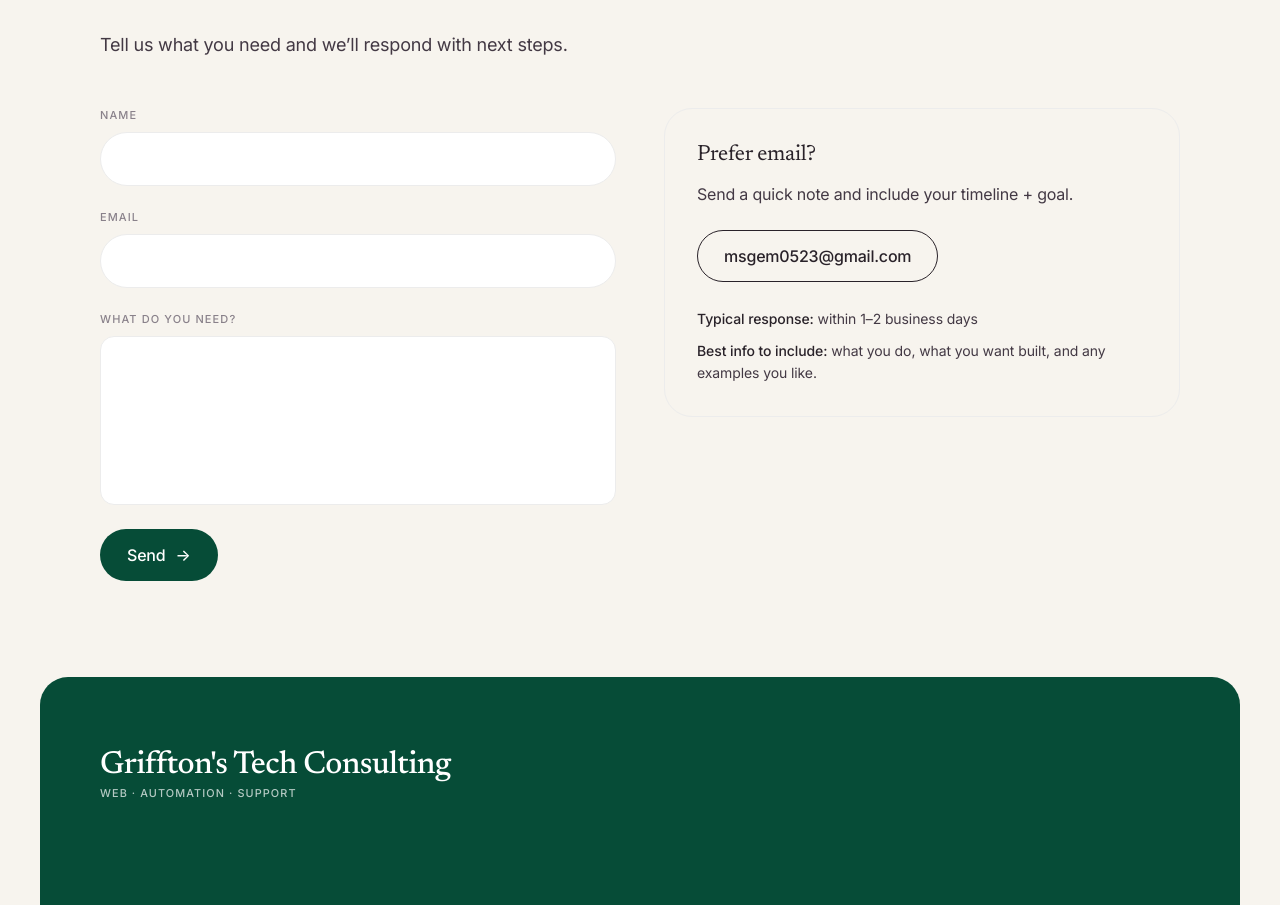
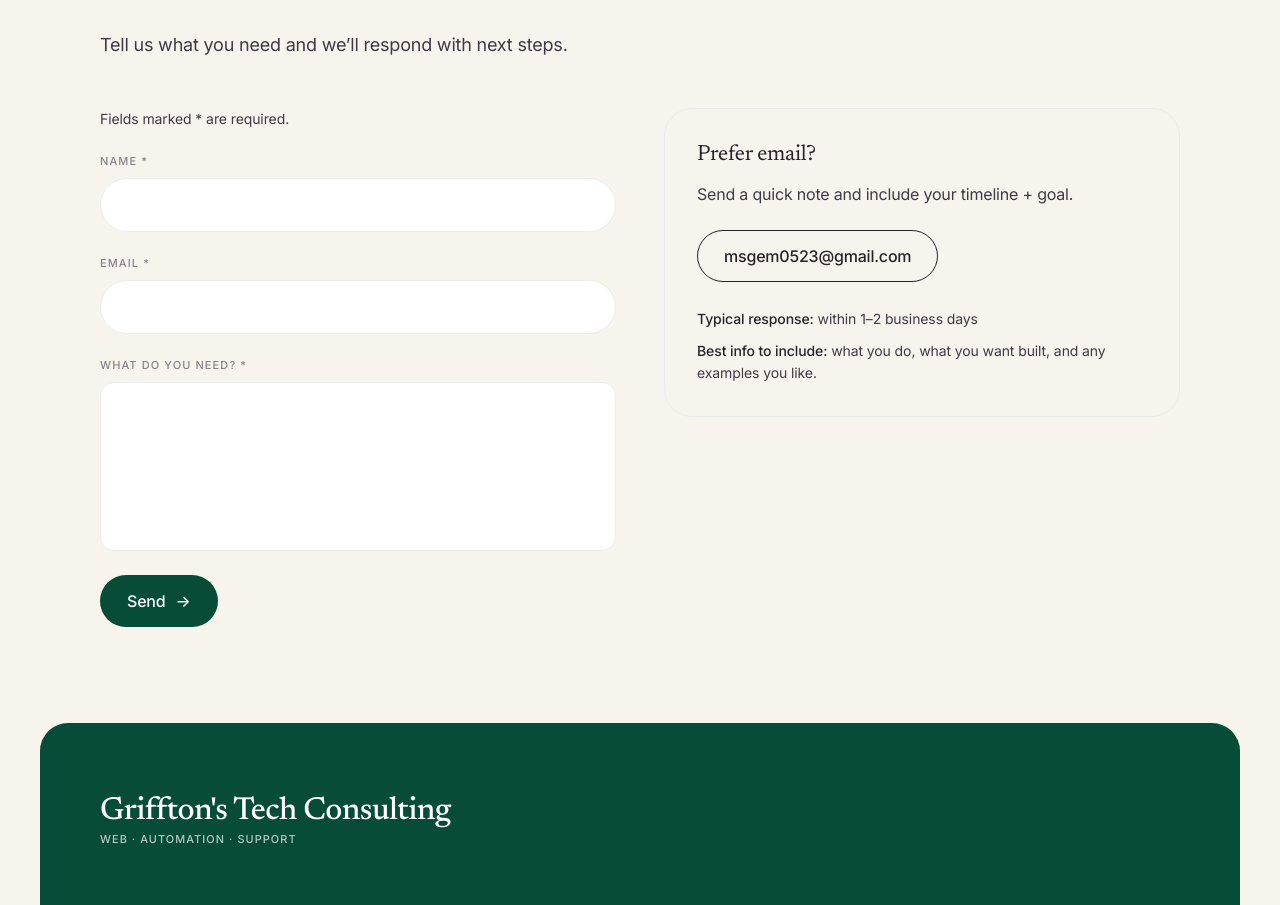
Before and after one commit to msgem0523/grifftontechconsulting, a React (Vite) app in the folder grifftons-tech-consulting-react/: page / in a window 1280 px wide. Shown: the part 3613-4518 px from the top of the page. Built offline with nearby package versions, Linux system fonts and the light colour scheme.

Commit message:
fix(a11y): Mark required fields and associate hints

```diff
--- a/grifftons-tech-consulting-react/src/ds/components/forms/Input.jsx
+++ b/grifftons-tech-consulting-react/src/ds/components/forms/Input.jsx
@@ -2,11 +2,16 @@ import React from 'react';
 
 export function Input({label,error,hint,multiline=false,rows=4,style,...rest}){
   const [focus,setFocus]=React.useState(false);
+  const descriptionId=React.useId();
   const shared={width:'100%',boxSizing:'border-box',border:0,outline:0,background:'transparent',
     fontFamily:'var(--font-body)',fontSize:16,lineHeight:'27px',letterSpacing:'-0.2px',color:'var(--text-primary)',resize:'none'};
+  const describedBy=(error||hint)?descriptionId:undefined;
+
   return <label style={{display:'block',width:'100%'}}>
     {label&&<span style={{display:'block',marginBottom:10,fontFamily:'var(--font-body)',fontSize:11,
-      letterSpacing:'.1em',textTransform:'uppercase',fontWeight:500,color:'var(--text-muted)'}}>{label}</span>}
+      letterSpacing:'.1em',textTransform:'uppercase',fontWeight:500,color:'var(--text-muted)'}}>
+      {label}{rest.required&&' *'}
+    </span>}
     <span style={{padding:multiline?'14px 22px':'0 22px',
       height:multiline?'auto':'var(--control-height)',display:'flex',alignItems:'center',
       background:'var(--surface-raised)',
@@ -15,10 +20,10 @@ export function Input({label,error,hint,multiline=false,rows=4,style,...rest}){
       boxShadow:focus?'0 0 0 3px var(--saffron-light)':'none',
       transition:'var(--transition-interactive)',...style}}>
       {multiline
-        ? <textarea rows={rows} onFocus={()=>setFocus(true)} onBlur={()=>setFocus(false)} style={shared} {...rest}/>
-        : <input onFocus={()=>setFocus(true)} onBlur={()=>setFocus(false)} style={shared} {...rest}/>}
+        ? <textarea rows={rows} onFocus={()=>setFocus(true)} onBlur={()=>setFocus(false)} aria-describedby={describedBy} style={shared} {...rest}/>
+        : <input onFocus={()=>setFocus(true)} onBlur={()=>setFocus(false)} aria-describedby={describedBy} style={shared} {...rest}/>}
     </span>
-    {(error||hint)&&<span style={{display:'block',marginTop:8,paddingLeft:22,fontFamily:'var(--font-body)',
+    {(error||hint)&&<span id={descriptionId} style={{display:'block',marginTop:8,paddingLeft:22,fontFamily:'var(--font-body)',
       fontSize:13,lineHeight:'19px',color:error?'var(--error)':'var(--text-muted)'}}>{error||hint}</span>}
   </label>;
 }
--- a/grifftons-tech-consulting-react/src/pages/Home.jsx
+++ b/grifftons-tech-consulting-react/src/pages/Home.jsx
@@ -215,6 +215,10 @@ function Home() {
         />
         <div style={{ display: 'grid', gridTemplateColumns: 'repeat(auto-fit, minmax(320px, 1fr))', gap: 48, alignItems: 'start' }}>
           <form onSubmit={handleSubmit} style={{ display: 'flex', flexDirection: 'column', gap: 24 }}>
+            <Text type="body" sizing="S" color="var(--text-secondary)">
+              Fields marked * are required.
+            </Text>
+
             <Input
               label="Name"
               type="text"
```
